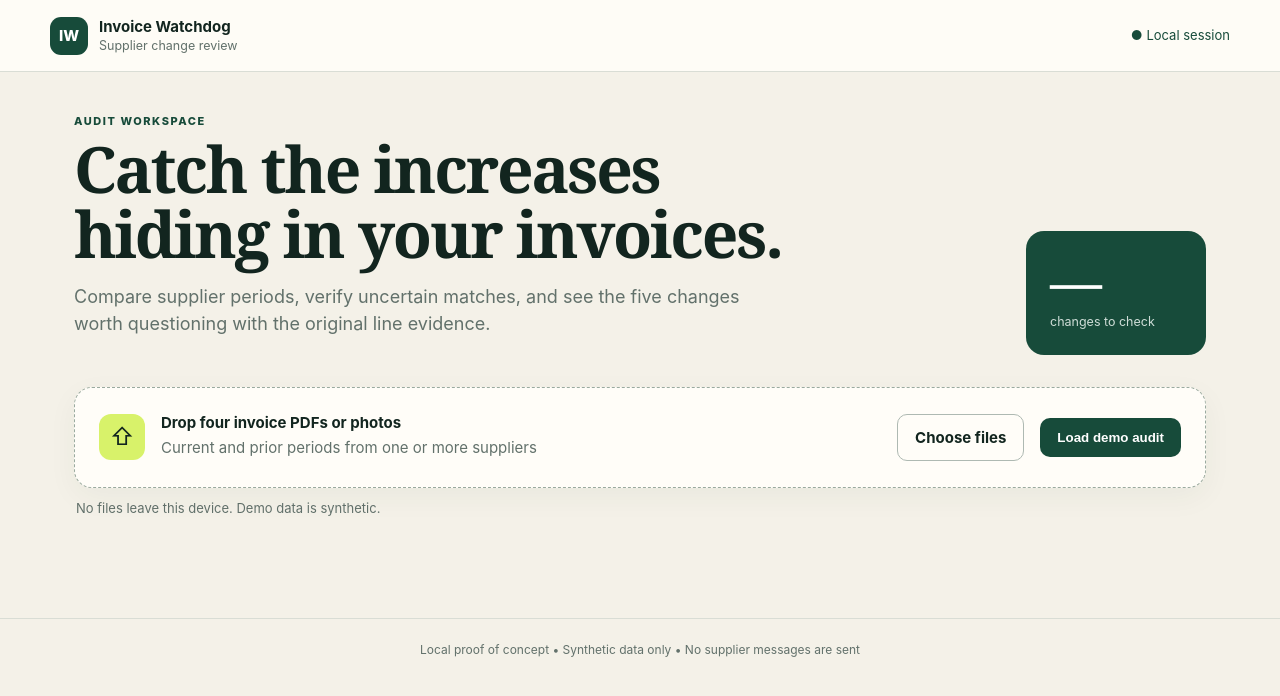
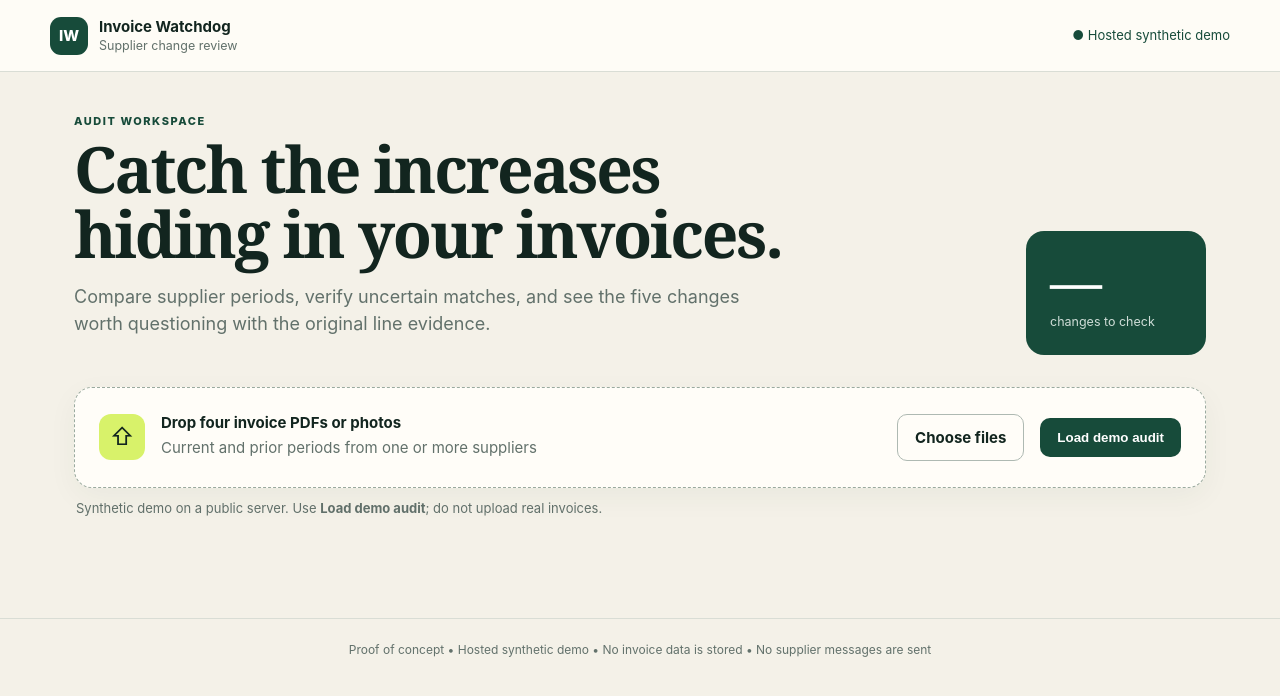
Before and after one commit to otmanechcherifelkettani-coder/invoice-watchdog, a Python web app: template templates/index.html in a window 1280 px wide. Shown: the top 696 px of the page. Run offline with Jinja, Linux system fonts and the light colour scheme; the template is opened without the code that fills it, so the values that code supplies are empty.

Commit message:
Adapt for hosted synthetic demo on Render
- Bind 0.0.0.0 and read PORT from the environment
- Add requirements.txt (pypdf)
- Reframe UI and README as a hosted synthetic demo; warn against uploading real invoices

```diff
--- a/app.py
+++ b/app.py
@@ -1,4 +1,4 @@
-import json,mimetypes,secrets,sys
+import json,mimetypes,os,secrets,sys
 from pathlib import Path
 from http.server import ThreadingHTTPServer,BaseHTTPRequestHandler
 from urllib.parse import urlparse
@@ -37,4 +37,5 @@ class H(BaseHTTPRequestHandler):
   if self.path=='/api/clear': return self.send(200,{'cleared':True})
   self.send(404,{'error':'Not found'})
 if __name__=='__main__':
- print('Invoice Watchdog running at http://127.0.0.1:8000'); ThreadingHTTPServer(('127.0.0.1',8000),H).serve_forever()
+ port=int(os.environ.get('PORT','8000')); host=os.environ.get('HOST','0.0.0.0')
+ print(f'Invoice Watchdog running on {host}:{port}'); ThreadingHTTPServer((host,port),H).serve_forever()
--- /dev/null
+++ b/requirements.txt
@@ -0,0 +1 @@
+pypdf
--- a/templates/index.html
+++ b/templates/index.html
@@ -1,13 +1,13 @@
 <!doctype html><html lang="en"><head><meta charset="utf-8"><meta name="viewport" content="width=device-width,initial-scale=1"><title>Invoice Watchdog</title><link rel="stylesheet" href="/static/app.css"></head>
-<body><header><div class="brand"><span class="mark">IW</span><div><b>Invoice Watchdog</b><small>Supplier change review</small></div></div><div class="private">● Local session</div></header>
+<body><header><div class="brand"><span class="mark">IW</span><div><b>Invoice Watchdog</b><small>Supplier change review</small></div></div><div class="private">● Hosted synthetic demo</div></header>
 <main><section class="hero"><div><p class="eyebrow">AUDIT WORKSPACE</p><h1>Catch the increases hiding in your invoices.</h1><p>Compare supplier periods, verify uncertain matches, and see the five changes worth questioning with the original line evidence.</p></div><div class="score"><span id="scoreN">—</span><small>changes to check</small></div></section>
 <section class="upload" id="drop"><div class="uploadIcon">⇧</div><div><b>Drop four invoice PDFs or photos</b><p>Current and prior periods from one or more suppliers</p></div><input id="files" type="file" multiple accept=".pdf,image/*"><label for="files" class="secondary">Choose files</label><button id="demo">Load demo audit</button></section>
-<div id="status" class="status">No files leave this device. Demo data is synthetic.</div>
+<div id="status" class="status">Synthetic demo on a public server. Use <b>Load demo audit</b>; do not upload real invoices.</div>
 <section id="workspace" hidden>
 <div class="toolbar"><div><p class="eyebrow">AUDIT RESULT</p><h2>Changes worth checking</h2></div><div><button class="secondary" id="clear">Clear session</button></div></div>
 <div class="metrics"><div><span id="mInvoices">0</span><small>invoices parsed</small></div><div><span id="mSuppliers">0</span><small>suppliers</small></div><div><span id="mReview">0</span><small>matches to review</small></div><div><span id="mReconcile">0</span><small>totals reconciled</small></div></div>
 <div id="alerts" class="alerts"></div>
 <div class="panel"><div class="panelhead"><div><p class="eyebrow">HUMAN CHECKPOINT</p><h2>Uncertain product matches</h2></div><span class="pill" id="reviewPill">0 pending</span></div><p class="muted">A model can suggest candidates later. A person owns ambiguous pack or product matches.</p><div class="tablewrap"><table><thead><tr><th>Previous line</th><th>Current line</th><th>Pack</th><th>Confidence</th><th>Decision</th></tr></thead><tbody id="reviews"></tbody></table></div></div>
 <div class="panel"><div class="panelhead"><div><p class="eyebrow">SOURCE CONTROL</p><h2>Invoice reconciliation</h2></div></div><div id="invoices" class="invoicegrid"></div></div>
-</section></main><footer>Local proof of concept • Synthetic data only • No supplier messages are sent</footer>
+</section></main><footer>Proof of concept • Hosted synthetic demo • No invoice data is stored • No supplier messages are sent</footer>
 <script src="/static/app.js"></script></body></html>
```
Also changed, not shown: README.md.
